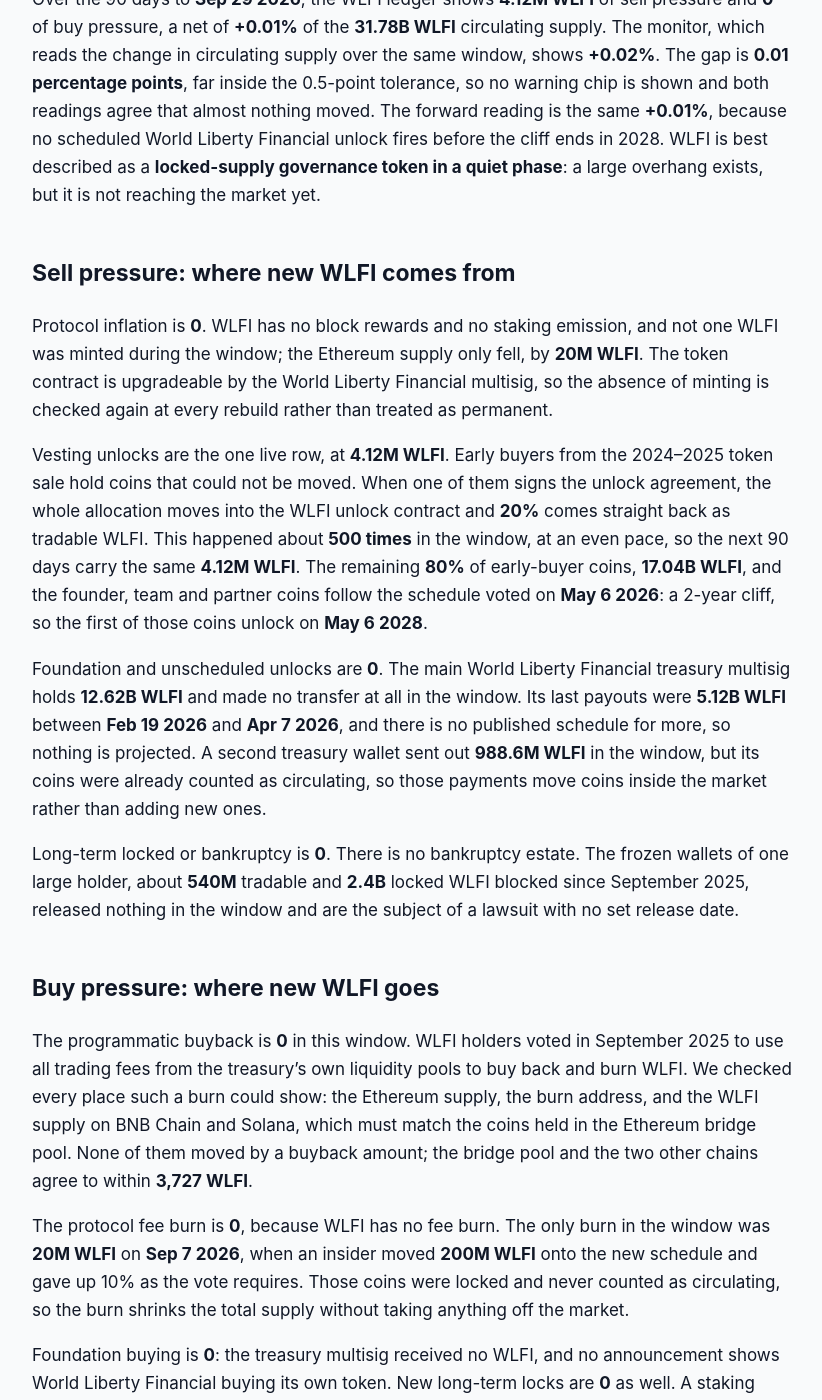
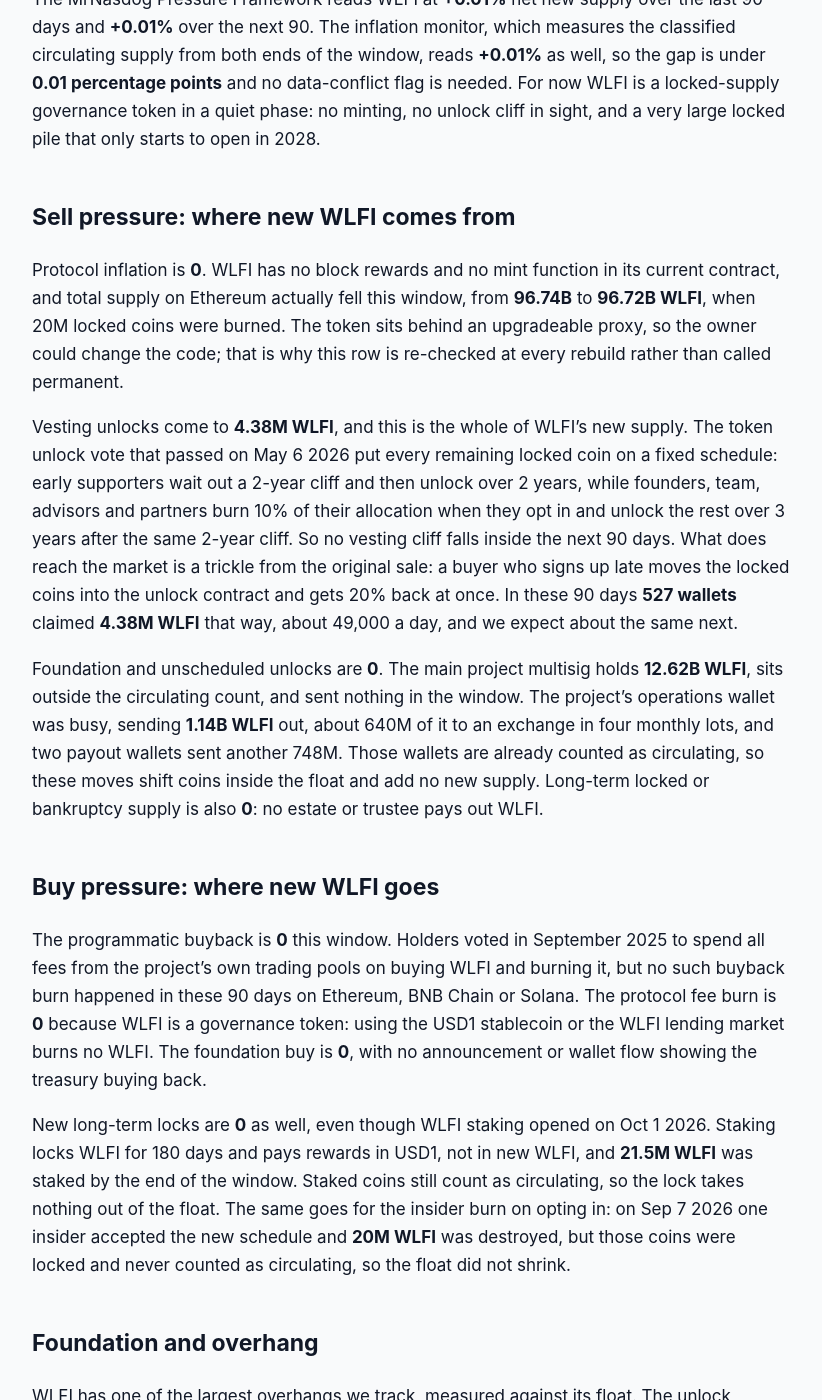
Before and after one commit to jeevansongmy-spec/mrnasdog-articles, a Jekyll site: the page built from crypto/wlfi-pressure-framework.md, in a window 1280 px wide and 1400 px high, scrolled down 501 px. Shown: the whole window, without its empty margins (228-1050 px from the left). Built offline with Jekyll 4.4.1, drawn with Linux system fonts in a browser that asks for light colours; some of the changed text lies outside the part shown.

Commit message:
publish: crypto/wlfi-pressure-framework

```diff
--- a/crypto/wlfi-pressure-framework.md
+++ b/crypto/wlfi-pressure-framework.md
@@ -1,6 +1,6 @@
 ---
-title:         "WLFI Inflation Analysis · September 2026 · Mixed flows · supply roughly steady"
-description:   "WLFI supply is roughly steady: 4.12M WLFI of early-buyer claims reached the market in 90 days, +0.01% net, with no minting, no buyback burn and a cliff to 2028."
+title:         "WLFI Inflation Analysis · October 2026 · Mixed flows · supply roughly steady"
+description:   "WLFI supply is roughly steady: 4.38M WLFI of early-buyer claims reached the market in 90 days, +0.01% net, with no minting, no buyback burn and a cliff to 2028."
 canonical_url: "https://mrnasdog.com/research/wlfi/inflation"
 tags:          ["crypto", "wlfi", "worldlibertyfinancial", "ethereum"]
 published:     true
@@ -8,50 +8,56 @@ published:     true
 
 *Originally published at [https://mrnasdog.com/research/wlfi/inflation](https://mrnasdog.com/research/wlfi/inflation)*
 
-# WLFI Inflation Analysis · September 2026 · Mixed flows · supply roughly steady
+# WLFI Inflation Analysis · October 2026 · Mixed flows · supply roughly steady
 
-The MrNasdog Pressure Framework reads WLFI, the governance token of World Liberty Financial, as **roughly steady**: supply grew **+0.01%** over the last 90 days and is projected to grow about the same over the next 90. The only new WLFI to reach the market was **4.12M WLFI** of early-buyer claims, against **31.78B WLFI** circulating, with no buyback burn and no minting; the monitor reads **+0.02%**. The structural fact behind the calm is a 2-year cliff: **17.04B** early-buyer coins and the insider allocation stay locked until **May 6 2028**.
+WLFI supply is almost standing still for now. In the 90 days to Oct 3 2026, the only World Liberty Financial coins that newly reached the market were **4.38M WLFI** claimed by early buyers who signed up late, against **31.78B WLFI** in circulation: net **+0.01%**, with the same expected for the next 90 days. Nothing burned the float down, and the inflation monitor reads **+0.01%** too. The real weight sits behind a lock: **46.11B WLFI** in the unlock contract, with no release scheduled before about May 2028.
 
 ## The verdict, in one paragraph
 
-Over the 90 days to **Sep 29 2026**, the WLFI ledger shows **4.12M WLFI** of sell pressure and **0** of buy pressure, a net of **+0.01%** of the **31.78B WLFI** circulating supply. The monitor, which reads the change in circulating supply over the same window, shows **+0.02%**. The gap is **0.01 percentage points**, far inside the 0.5-point tolerance, so no warning chip is shown and both readings agree that almost nothing moved. The forward reading is the same **+0.01%**, because no scheduled World Liberty Financial unlock fires before the cliff ends in 2028. WLFI is best described as a **locked-supply governance token in a quiet phase**: a large overhang exists, but it is not reaching the market yet.
+The MrNasdog Pressure Framework reads WLFI at **+0.01%** net new supply over the last 90 days and **+0.01%** over the next 90. The inflation monitor, which measures the classified circulating supply from both ends of the window, reads **+0.01%** as well, so the gap is under **0.01 percentage points** and no data-conflict flag is needed. For now WLFI is a locked-supply governance token in a quiet phase: no minting, no unlock cliff in sight, and a very large locked pile that only starts to open in 2028.
 
 ## Sell pressure: where new WLFI comes from
 
-Protocol inflation is **0**. WLFI has no block rewards and no staking emission, and not one WLFI was minted during the window; the Ethereum supply only fell, by **20M WLFI**. The token contract is upgradeable by the World Liberty Financial multisig, so the absence of minting is checked again at every rebuild rather than treated as permanent.
+Protocol inflation is **0**. WLFI has no block rewards and no mint function in its current contract, and total supply on Ethereum actually fell this window, from **96.74B** to **96.72B WLFI**, when 20M locked coins were burned. The token sits behind an upgradeable proxy, so the owner could change the code; that is why this row is re-checked at every rebuild rather than called permanent.
 
-Vesting unlocks are the one live row, at **4.12M WLFI**. Early buyers from the 2024–2025 token sale hold coins that could not be moved. When one of them signs the unlock agreement, the whole allocation moves into the WLFI unlock contract and **20%** comes straight back as tradable WLFI. This happened about **500 times** in the window, at an even pace, so the next 90 days carry the same **4.12M WLFI**. The remaining **80%** of early-buyer coins, **17.04B WLFI**, and the founder, team and partner coins follow the schedule voted on **May 6 2026**: a 2-year cliff, so the first of those coins unlock on **May 6 2028**.
+Vesting unlocks come to **4.38M WLFI**, and this is the whole of WLFI's new supply. The token unlock vote that passed on May 6 2026 put every remaining locked coin on a fixed schedule: early supporters wait out a 2-year cliff and then unlock over 2 years, while founders, team, advisors and partners burn 10% of their allocation when they opt in and unlock the rest over 3 years after the same 2-year cliff. So no vesting cliff falls inside the next 90 days. What does reach the market is a trickle from the original sale: a buyer who signs up late moves the locked coins into the unlock contract and gets 20% back at once. In these 90 days **527 wallets** claimed **4.38M WLFI** that way, about 49,000 a day, and we expect about the same next.
 
-Foundation and unscheduled unlocks are **0**. The main World Liberty Financial treasury multisig holds **12.62B WLFI** and made no transfer at all in the window. Its last payouts were **5.12B WLFI** between **Feb 19 2026** and **Apr 7 2026**, and there is no published schedule for more, so nothing is projected. A second treasury wallet sent out **988.6M WLFI** in the window, but its coins were already counted as circulating, so those payments move coins inside the market rather than adding new ones.
-
-Long-term locked or bankruptcy is **0**. There is no bankruptcy estate. The frozen wallets of one large holder, about **540M** tradable and **2.4B** locked WLFI blocked since September 2025, released nothing in the window and are the subject of a lawsuit with no set release date.
+Foundation and unscheduled unlocks are **0**. The main project multisig holds **12.62B WLFI**, sits outside the circulating count, and sent nothing in the window. The project's operations wallet was busy, sending **1.14B WLFI** out, about 640M of it to an exchange in four monthly lots, and two payout wallets sent another 748M. Those wallets are already counted as circulating, so these moves shift coins inside the float and add no new supply. Long-term locked or bankruptcy supply is also **0**: no estate or trustee pays out WLFI.
 
 ## Buy pressure: where new WLFI goes
 
-The programmatic buyback is **0** in this window. WLFI holders voted in September 2025 to use all trading fees from the treasury's own liquidity pools to buy back and burn WLFI. We checked every place such a burn could show: the Ethereum supply, the burn address, and the WLFI supply on BNB Chain and Solana, which must match the coins held in the Ethereum bridge pool. None of them moved by a buyback amount; the bridge pool and the two other chains agree to within **3,727 WLFI**.
+The programmatic buyback is **0** this window. Holders voted in September 2025 to spend all fees from the project's own trading pools on buying WLFI and burning it, but no such buyback burn happened in these 90 days on Ethereum, BNB Chain or Solana. The protocol fee burn is **0** because WLFI is a governance token: using the USD1 stablecoin or the WLFI lending market burns no WLFI. The foundation buy is **0**, with no announcement or wallet flow showing the treasury buying back.
 
-The protocol fee burn is **0**, because WLFI has no fee burn. The only burn in the window was **20M WLFI** on **Sep 7 2026**, when an insider moved **200M WLFI** onto the new schedule and gave up 10% as the vote requires. Those coins were locked and never counted as circulating, so the burn shrinks the total supply without taking anything off the market.
-
-Foundation buying is **0**: the treasury multisig received no WLFI, and no announcement shows World Liberty Financial buying its own token. New long-term locks are **0** as well. A staking lock of at least 180 days with voting rewards was approved on **Sep 28 2026** and starts in October, but staked WLFI still counts as circulating. The **218M WLFI** that early buyers moved into the unlock contract were never tradable, so that move removes nothing either.
+New long-term locks are **0** as well, even though WLFI staking opened on Oct 1 2026. Staking locks WLFI for 180 days and pays rewards in USD1, not in new WLFI, and **21.5M WLFI** was staked by the end of the window. Staked coins still count as circulating, so the lock takes nothing out of the float. The same goes for the insider burn on opting in: on Sep 7 2026 one insider accepted the new schedule and **20M WLFI** was destroyed, but those coins were locked and never counted as circulating, so the float did not shrink.
 
 ## Foundation and overhang
 
-The WLFI overhang is large and almost entirely locked or held by the team. The unlock contract holds **46.11B WLFI**, released only from **May 6 2028**. The main treasury multisig holds **12.62B WLFI**, unscheduled. About **6.22B WLFI** more sits in early-buyer wallets that have not signed the unlock agreement; each signing releases 20% of that wallet at once. The second treasury wallet holds **7.57B WLFI**, but it is already inside the circulating count. Together the locked and treasury balances are about **64.9B WLFI** — twice the circulating supply. All of these balances are read on-chain at every refresh. If the multisig's balance falls between refreshes, the outflow enters Sell #3 at the next refresh, and the same holds for any release from the unlock contract beyond the 20% claims.
+WLFI has one of the largest overhangs we track, measured against its float. The unlock contract holds **46.11B WLFI**, more than the whole circulating supply; it opens on the vote's schedule from about May 2028, and we read its balance on-chain at every refresh. The project multisig holds **12.62B WLFI** with no published schedule; between February and April 2026 it released about 5.1B WLFI in five moves, so it is the wallet most able to add supply without warning. About **6.22B WLFI** more sits in old sale wallets that have not signed up for the new schedule; each sign-up releases 20% of that wallet's coins at once.
 
-## How WLFI compares to other governance tokens with locked insider supply
+Two smaller items round out the list. The operations wallet holds **7.42B WLFI** but is already part of the float, so its exchange sales show up in market selling, not in new supply. The coins of one large early investor have been frozen since September 2025, and he is suing over them in a US court; nothing was released in the window. If the multisig's or the unlock contract's balance falls between refreshes, the outflow enters the Foundation row at the next refresh.
 
-WLFI belongs to the class of fixed-supply governance tokens with no emission, where the supply question is only about when locked coins reach the market. Many tokens in that class, from large Layer-2 governance tokens to DeFi protocol tokens, release insider and investor coins in monthly cliffs, so a steady slice of new supply lands every month. WLFI is different in shape: after its 2026 vote, almost every locked coin sits behind a single cliff on **May 6 2028**, followed by a 2-year release for early buyers and a 3-year release for insiders. Until then, the monthly flow is close to zero.
+## How WLFI compares to other governance tokens with big locked allocations
 
-Against buyback-and-burn tokens, the contrast is execution. Tokens whose protocol fees buy and burn every day show a live buy row in every window. WLFI has the same kind of rule on paper, voted in September 2025, but no buyback burn in this window on any of its three chains. WLFI also carries a feature most governance tokens do not: the team can freeze wallets, and it has done so, which keeps about **2.9B WLFI** out of use today.
+Most large governance tokens with insider allocations unlock on a monthly calendar. Arbitrum's team and investor tokens, for example, have been released in equal monthly steps since the first cliff passed, so its float grows by a set amount every month. WLFI is built the other way: one long cliff that lasts until about May 2028, then linear vesting over 2 to 3 years. Until that cliff, WLFI's new supply is close to zero; after it, the flow will be among the largest in its group, because the locked pile is bigger than the float.
+
+Compared with a fully vested governance token such as Uniswap's UNI, where nothing is locked and only the DAO treasury can add supply, WLFI carries a far larger insider share. And compared with tokens that run a real fee-funded buyback, such as Hyperliquid's HYPE, WLFI's buyback burn exists on paper but ran no burns in this window, so it is not taking coins off the market today. WLFI also has no staking emission: unlike proof-of-stake chains that pay stakers in new coins, WLFI pays its stakers in USD1.
 
 ## What to watch in the next 90 days
 
-First, the staking program, set to start by **Oct 1 2026**: the reward pool is funded from ecosystem sources that may include the treasury, and its address and bi-weekly top-ups will show whether new WLFI rewards come from the multisig, which would count as new supply. Second, the treasury multisig itself, **12.62B WLFI**, silent since **Apr 7 2026**. Third, whether the voted buyback and burn restarts; any burn would open a real buy row. Fourth, the pace of early-buyer signings, which sets the 20% claims now running at about **4.12M WLFI** per 90 days. Fifth, the lawsuit over the frozen wallets, where a court order to unfreeze would bring some of those coins back into use.
+**The project multisig**: any move out of its 12.62B WLFI would be new supply for the float, and it moved about 5.1B between February and April 2026 with no advance notice.
+
+**Late sign-ups**: claims run at about 49,000 WLFI a day; a rush of old sale wallets signing up could push that higher, with up to 20% of 6.22B available at once.
+
+**Staking from Oct 1 2026**: rewards are paid in USD1 from a pool topped up every two weeks, so the program adds no WLFI unless the reward currency changes.
+
+**Buyback burns**: a restart of the pool-fee buyback would show up as burns on any of the three chains and would book on the buy side.
+
+**The frozen-wallet lawsuit**: a court ruling that unfreezes the early investor's coins could bring them into play.
 
 ## Summary
 
-The MrNasdog Pressure Framework reads WLFI at **+0.01% net** over the last 90 days and **+0.01%** over the next 90: **4.12M WLFI** of early-buyer claims against a circulating supply of **31.78B WLFI**, with no minting and no buyback burn. The structural mechanism is a 2-year cliff that holds the early-buyer and insider coins, **46.11B WLFI** in the unlock contract, until **May 6 2028**. The key risk is discretionary: the **12.62B WLFI** treasury multisig can pay out at any time, as it did with **5.12B WLFI** in early 2026. WLFI supply cannot grow beyond its **96.72B WLFI** on-chain total without a contract upgrade; what matters is how much of that locked pile the team lets out, and when.
+The MrNasdog Pressure Framework reads WLFI at **+0.01% net** over the last 90 days and **+0.01%** for the next 90, in line with the inflation monitor. World Liberty Financial mints no new WLFI, and the only coins reaching the market are **4.38M WLFI** of late claims from the original sale. The key risk is the size of what is locked: **46.11B WLFI** in the unlock contract plus **12.62B** in the project multisig, together nearly twice the float. The cliff holds the unlock contract shut until about May 2028; the multisig has no schedule at all.
 
 ---
 
-*MrNasdog Pressure Framework analysis of WLFI, Metric 1 — Inflation. Data + explanation only. Not financial advice. Checked Sep 29 2026.*
+*MrNasdog Pressure Framework analysis of WLFI, Metric 1 — Inflation. Data + explanation only. Not financial advice. Checked Oct 3 2026.*
```
